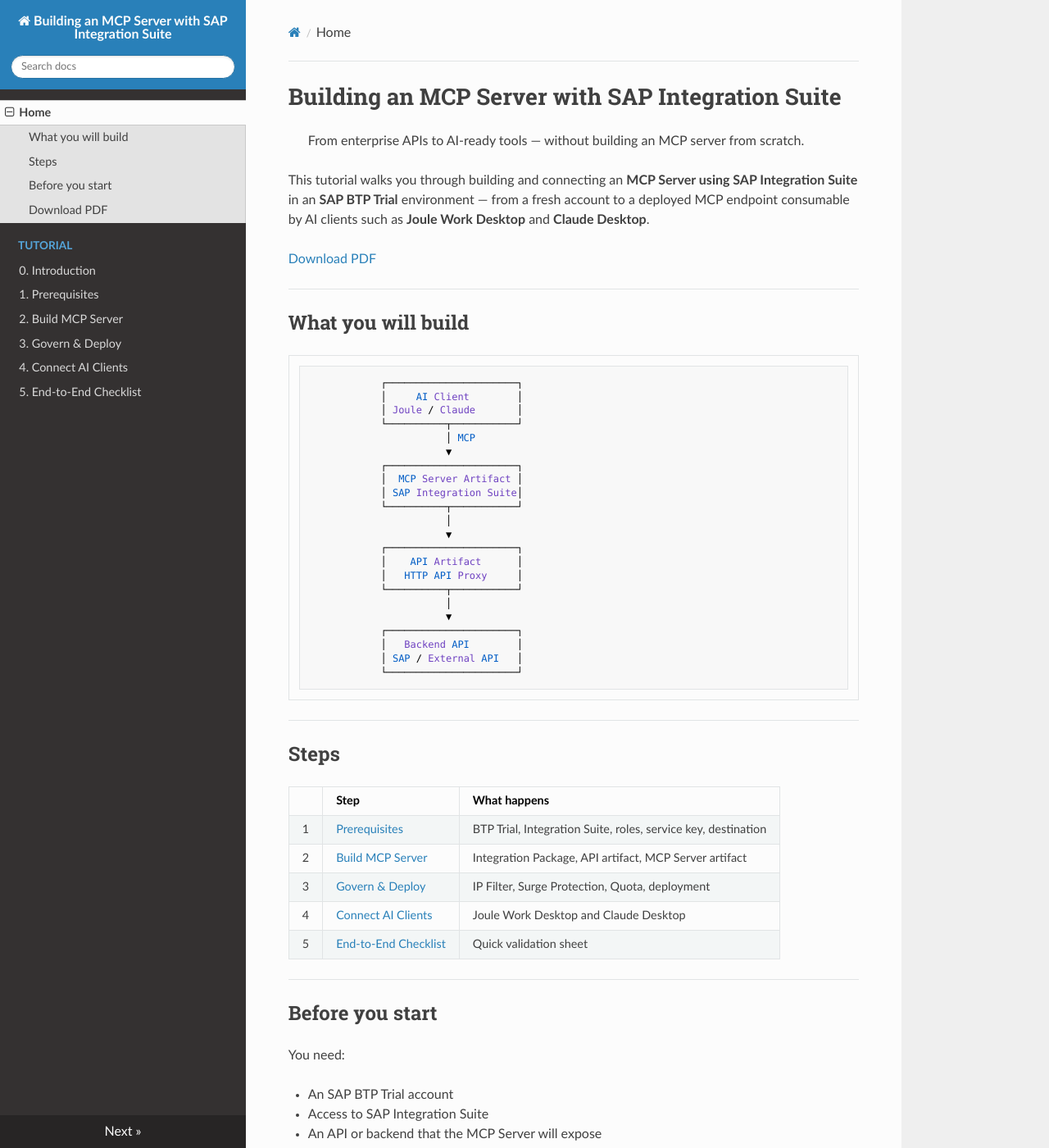
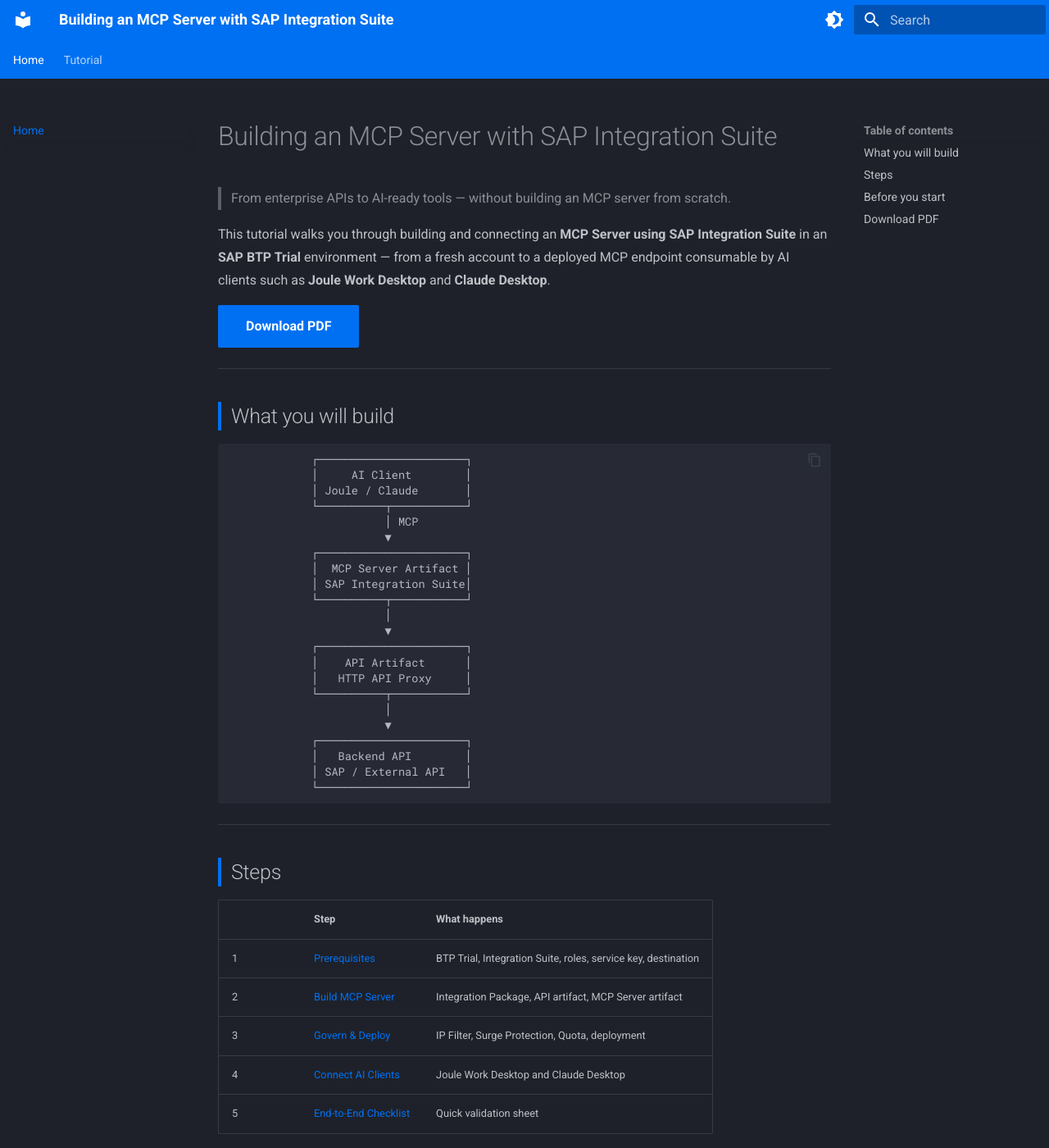
Before and after one commit to simith/ubiquitous-octo-barnacle, an MkDocs documentation site: the page built from docs/README.md, in a window 1280 px wide and 1400 px high. Shown: the whole window at 82% size. Built offline with MkDocs 1.6.1 and Material for MkDocs 9.7.7, drawn with Linux system fonts in a browser that asks for light colours; nearby versions of some CDN libraries; some of the changed text lies outside the part shown.

Commit message:
UI improvements and PDF rendering fixes
- Switch to Material theme with dark mode as default
- Add extra.css: SAP blue accent, image shadows, rounded corners
- Fix PDF blank first page: add_to_navigation false
- Fix PDF duplicate page numbers: include_css false
- Hide breadcrumbs and screen decorations in print

```diff
--- /dev/null
+++ b/docs/stylesheets/extra.css
@@ -0,0 +1,55 @@
+/* ── SAP blue primary accent override ───────────────────────────────────── */
+[data-md-color-primary="blue"] {
+  --md-primary-fg-color:        #0070f2;
+  --md-primary-fg-color--light: #1e7cf3;
+  --md-primary-fg-color--dark:  #0058c7;
+}
+
+/* ── Screenshot images: shadow + rounded corners ────────────────────────── */
+.md-typeset img {
+  border-radius: 8px;
+  box-shadow: 0 4px 16px rgba(0, 0, 0, 0.18);
+  border: 1px solid rgba(0, 0, 0, 0.07);
+  display: block;
+  margin: 1.2rem auto;
+}
+
+/* Stronger shadow in dark mode so white screenshots stand out */
+[data-md-color-scheme="slate"] .md-typeset img {
+  box-shadow: 0 4px 24px rgba(0, 0, 0, 0.55);
+  border: 1px solid rgba(255, 255, 255, 0.08);
+}
+
+/* ── Slightly wider content area ────────────────────────────────────────── */
+.md-grid {
+  max-width: 1280px;
+}
+
+/* ── Better line height for readability ─────────────────────────────────── */
+.md-typeset {
+  line-height: 1.75;
+}
+
+/* ── Step number headings — subtle left accent bar ──────────────────────── */
+.md-typeset h2 {
+  border-left: 4px solid var(--md-primary-fg-color);
+  padding-left: 0.6rem;
+}
+
+/* ── Admonition tweaks — slightly more padding ──────────────────────────── */
+.md-typeset .admonition,
+.md-typeset details {
+  border-radius: 6px;
+}
+
+@media print {
+  .md-typeset img {
+    box-shadow: none !important;
+    border-radius: 0 !important;
+    border: 1px solid #ddd !important;
+  }
+  .md-typeset h2 {
+    border-left: none !important;
+    padding-left: 0 !important;
+  }
+}
--- a/docs/stylesheets/print.css
+++ b/docs/stylesheets/print.css
@@ -8,9 +8,11 @@
   .md-top,
   .md-search,
   .md-banner,
-  nav,
+  .md-path,
+  [data-md-component="path"],
   [data-md-component="skip"],
-  [data-md-component="announce"] {
+  [data-md-component="announce"],
+  nav {
     display: none !important;
   }
 
@@ -78,6 +80,13 @@
     page-break-inside: avoid;
     border: 1px solid #ddd;
     border-radius: 4px;
+    box-shadow: none !important;
+  }
+
+  /* ── Suppress screen-only decorations ──────────────────────────────── */
+  .md-typeset h2 {
+    border-left: none !important;
+    padding-left: 0 !important;
   }
 
   /* ── Code blocks ────────────────────────────────────────────────────── */
--- a/mkdocs.yml
+++ b/mkdocs.yml
@@ -10,28 +10,36 @@
 site_dir: site
 
 theme:
-  name: readthedocs
+  name: material
   palette:
+    - scheme: slate
+      primary: blue
+      accent: light blue
+      toggle:
+        icon: material/brightness-4
+        name: Switch to light mode
     - scheme: default
       primary: blue
-      accent: light-blue
+      accent: light blue
       toggle:
         icon: material/brightness-7
         name: Switch to dark mode
-    - scheme: slate
-      primary: blue
-      accent: light-blue
-      toggle:
-        icon: material/brightness-4
-        name: Switch to light mode
+  font:
+    text: Roboto
+    code: Roboto Mono
   features:
     - navigation.tabs
     - navigation.sections
     - navigation.top
     - navigation.footer
+    - navigation.instant
+    - navigation.tracking
+    - navigation.progress
+    - navigation.path
     - search.suggest
     - search.highlight
     - content.code.copy
+    - toc.follow
 
 nav:
   - Home: README.md
@@ -59,13 +67,14 @@
   - search
   - glightbox
   - print-site:
-      add_to_navigation: true
+      add_to_navigation: false
       print_page_title: "Print / Save as PDF"
       add_print_site_banner: false
       path_to_pdf: ""
-      include_css: true
+      include_css: false
 
 extra_css:
+  - stylesheets/extra.css
   - stylesheets/print.css
 
 extra:
```
